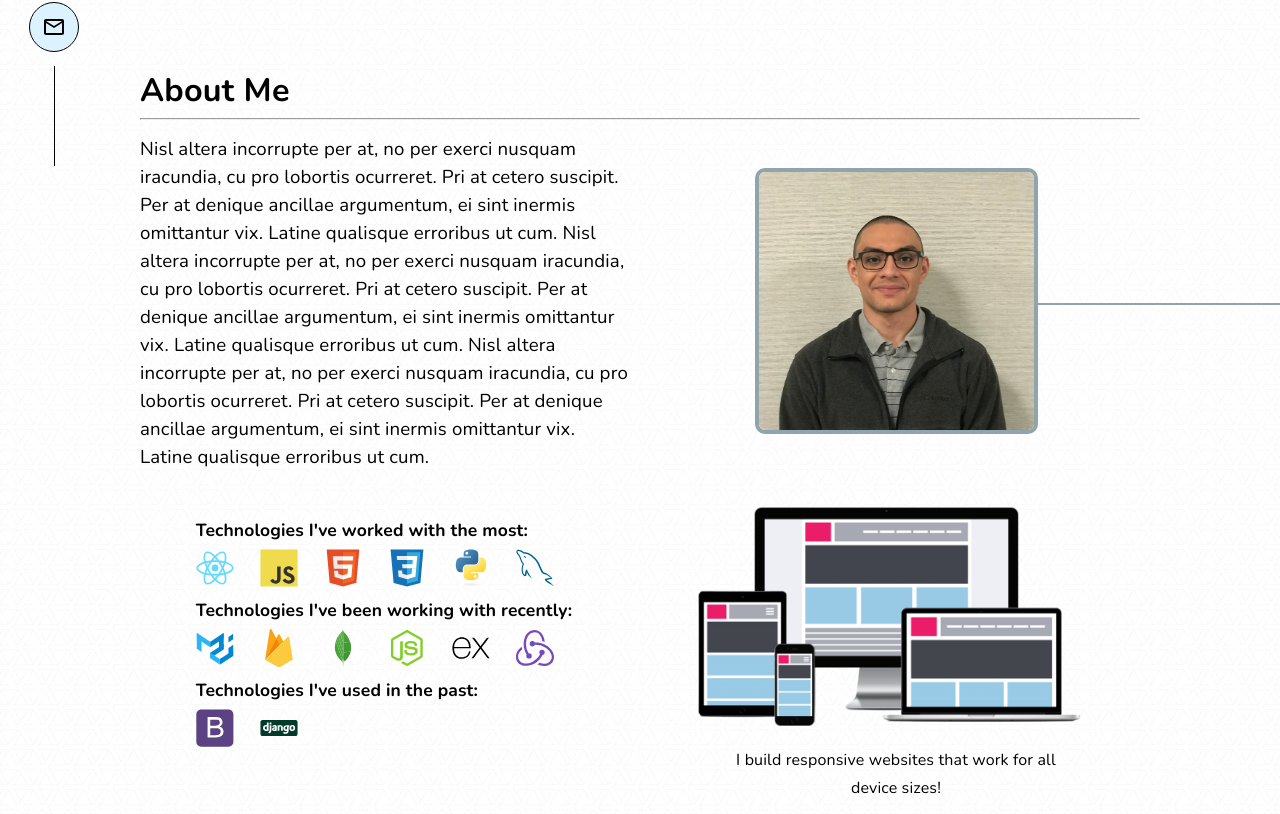
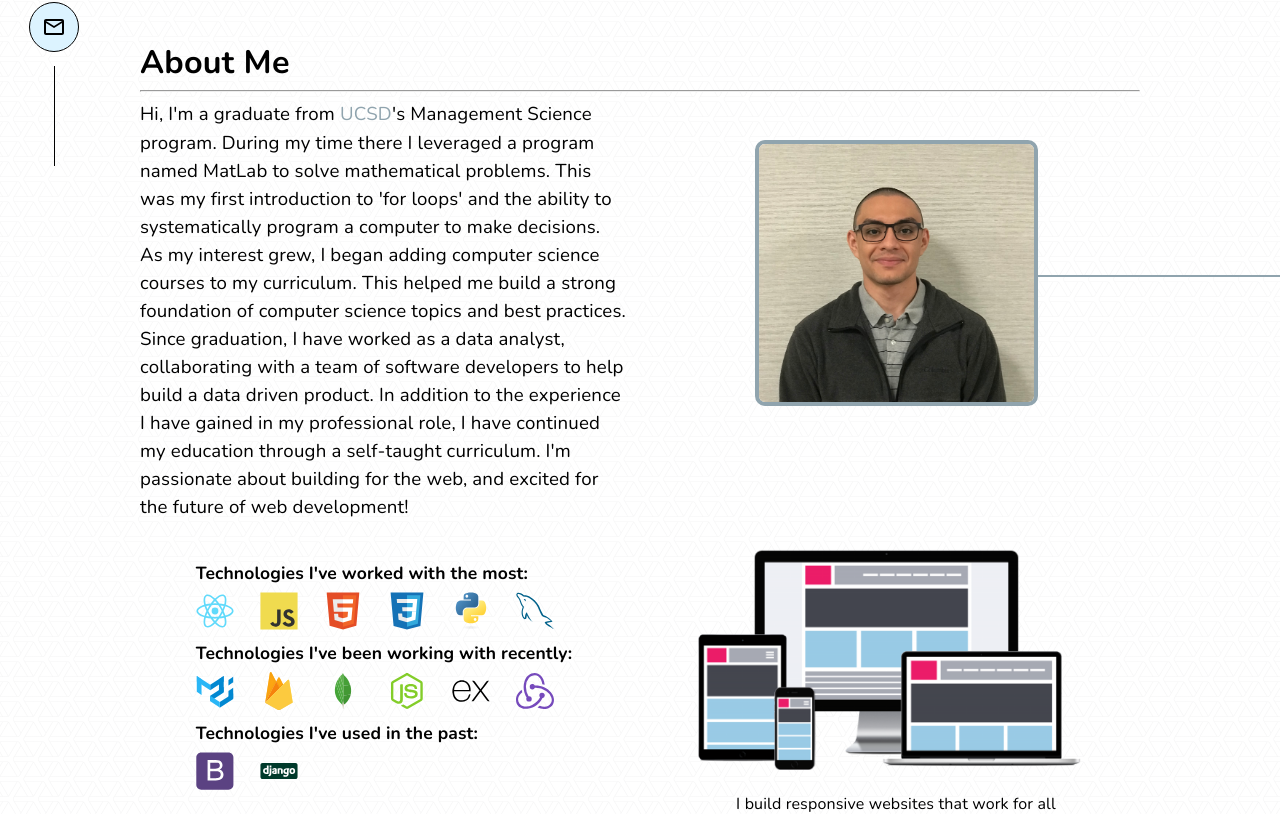
Before and after one commit to jaimelovera/online-portfolio-v3, a React (Create React App) app: page / in a window 1280 px wide. Shown: the part 634-1448 px from the top of the page. Built offline with nearby package versions, Linux system fonts and the light colour scheme.

Commit message:
made navbar a funcional component and used a react hook. Made a underline effect on hover and made it its own reusable component. Restructured alot of my code and moved things to their own components. removed navbar css module file and used inline styling instead.

```diff
--- a/src/components/sections/about/About.js
+++ b/src/components/sections/about/About.js
@@ -1,4 +1,7 @@
-import React, { Fragment } from "react";
+import React from "react";
+import Technologies from "./Technologies";
+
+import MyHoverLink from "../../../util/MyHoverLink";
 import ProfileImg from "../../../img/profile-photo.jpg";
 import WebDevImg from "../../../img/web-development.png";
 
@@ -6,23 +9,6 @@ import WebDevImg from "../../../img/web-development.png";
 import { withStyles } from "@material-ui/core/styles";
 import Grid from "@material-ui/core/Grid";
 import Typography from "@material-ui/core/Typography";
-import Tooltip from "@material-ui/core/Tooltip";
-
-// Technologies Icons
-import JavaScriptSvg from "../../../img/technologies/javascript.svg";
-import BootStrapSvg from "../../../img/technologies/bootstrap.svg";
-import MaterialUISvg from "../../../img/technologies/material-ui.svg";
-import FirebaseSvg from "../../../img/technologies/firebase.svg";
-import MongoDBSvg from "../../../img/technologies/mongodb.svg";
-import ExpressSvg from "../../../img/technologies/express.svg";
-import DjangoSvg from "../../../img/technologies/django.svg";
-import PythonSvg from "../../../img/technologies/python.svg";
-import NodeJSSvg from "../../../img/technologies/nodejs.svg";
-import ReactSvg from "../../../img/technologies/react.svg";
-import MySQLSvg from "../../../img/technologies/mysql.svg";
-import HTML5Svg from "../../../img/technologies/html5.svg";
-import ReduxSvg from "../../../img/technologies/redux.svg";
-import CSS3Svg from "../../../img/technologies/css3.svg";
 
 const styles = (theme) => ({
   sectionContainer: {
@@ -52,13 +38,6 @@ const styles = (theme) => ({
     height: "auto",
     maxWidth: 400,
   },
-  techLogo: {
-    width: "100%",
-    height: "auto",
-    maxWidth: 38,
-    maxHeight: 38,
-    padding: "5px 0 5px 0",
-  },
   technologiesContainer: {
     padding: "20px 0 40px 0",
     alignItems: "center",
@@ -70,61 +49,19 @@ function About(props) {
 
   const aboutMarkup = (
     <Typography variant="body1">
-      Nisl altera incorrupte per at, no per exerci nusquam iracundia, cu pro
-      lobortis ocurreret. Pri at cetero suscipit. Per at denique ancillae
-      argumentum, ei sint inermis omittantur vix. Latine qualisque erroribus ut
-      cum. Nisl altera incorrupte per at, no per exerci nusquam iracundia, cu
-      pro lobortis ocurreret. Pri at cetero suscipit. Per at denique ancillae
-      argumentum, ei sint inermis omittantur vix. Latine qualisque erroribus ut
-      cum. Nisl altera incorrupte per at, no per exerci nusquam iracundia, cu
-      pro lobortis ocurreret. Pri at cetero suscipit. Per at denique ancillae
-      argumentum, ei sint inermis omittantur vix. Latine qualisque erroribus ut
-      cum.
+      Hi, I'm a graduate from <MyHoverLink href="/">UCSD</MyHoverLink>
+      's Management Science program. During my time there I leveraged a program
+      named MatLab to solve mathematical problems. This was my first
+      introduction to 'for loops' and the ability to systematically program a
+      computer to make decisions. As my interest grew, I began adding computer
+      science courses to my curriculum. This helped me build a strong foundation
+      of computer science topics and best practices. Since graduation, I have
+      worked as a data analyst, collaborating with a team of software developers
+      to help build a data driven product. In addition to the experience I have
+      gained in my professional role, I have continued my education through a
+      self-taught curriculum. I'm passionate about building for the web, and
+      excited for the future of web development!
     </Typography>
-  );
-
-  const gridTechLogoItem = (src, alt) => {
-    return (
-      <Grid item xs={2}>
-        <Tooltip title={alt.split(" ")[0]} placement="top" arrow>
-          <img src={src} alt={alt} className={classes.techLogo} />
-        </Tooltip>
-      </Grid>
-    );
-  };
-
-  const technologiesMarkUp = (
-    <Fragment>
-      <Typography variant="h6">
-        Technologies I've worked with the most:
-      </Typography>
-      <Grid container spacing={1}>
-        {gridTechLogoItem(ReactSvg, "React Logo")}
-        {gridTechLogoItem(JavaScriptSvg, "JavaScript Logo")}
-        {gridTechLogoItem(HTML5Svg, "HTML5 Logo")}
-        {gridTechLogoItem(CSS3Svg, "CSS3 Logo")}
-        {gridTechLogoItem(PythonSvg, "Python Logo")}
-        {gridTechLogoItem(MySQLSvg, "MySQL Logo")}
-      </Grid>
-      <Typography variant="h6" className={classes.technologiesSection}>
-        Technologies I've been working with recently:
-      </Typography>
-      <Grid container spacing={1}>
-        {gridTechLogoItem(MaterialUISvg, "Material-UI Logo")}
-        {gridTechLogoItem(FirebaseSvg, "Firebase Logo")}
-        {gridTechLogoItem(MongoDBSvg, "MongoDB Logo")}
-        {gridTechLogoItem(NodeJSSvg, "NodeJS Logo")}
-        {gridTechLogoItem(ExpressSvg, "Express Logo")}
-        {gridTechLogoItem(ReduxSvg, "Redux Logo")}
-      </Grid>
-      <Typography variant="h6" className={classes.technologiesSection}>
-        Technologies I've used in the past:
-      </Typography>
-      <Grid container spacing={1}>
-        {gridTechLogoItem(BootStrapSvg, "Bootstrap Logo")}
-        {gridTechLogoItem(DjangoSvg, "Django Logo")}
-      </Grid>
-    </Fragment>
   );
 
   return (
@@ -132,14 +69,14 @@ function About(props) {
       <div className="content-container">
         <Typography variant="h4">About Me</Typography>
         <hr />
-        <Grid container alignItems="center" spacing={3}>
+        <Grid container spacing={3}>
           <Grid item xs={12} sm={6}>
             <Grid container>
               <Grid item>{aboutMarkup}</Grid>
             </Grid>
           </Grid>
           <Grid item xs={12} sm={6}>
-            <Grid container justify="center">
+            <Grid container justify="center" alignItems="center">
               <Grid item>
                 <div style={{ position: "relative" }}>
                   <div className={classes.profileImgBorder} />
@@ -162,7 +99,7 @@ function About(props) {
               alignItems="flex-start"
             >
               <Grid item className={classes.technologiesContainer}>
-                {technologiesMarkUp}
+                <Technologies />
               </Grid>
             </Grid>
           </Grid>
--- /dev/null
+++ b/src/components/sections/about/GridTechLogoItem.js
@@ -0,0 +1,27 @@
+import React from "react";
+
+// Material-UI Stuff
+import Grid from "@material-ui/core/Grid";
+import Tooltip from "@material-ui/core/Tooltip";
+
+function GridTechLogoItem(props) {
+  const { src, alt } = props;
+  const styles = {
+    techLogo: {
+      width: "100%",
+      height: "auto",
+      maxWidth: 38,
+      maxHeight: 38,
+      padding: "5px 0 5px 0",
+    },
+  };
+
+  return (
+    <Grid item xs={2}>
+      <Tooltip title={alt.split(" ")[0]} placement="top" arrow>
+        <img src={src} alt={alt} style={styles.techLogo} />
+      </Tooltip>
+    </Grid>
+  );
+}
+export default GridTechLogoItem;
--- /dev/null
+++ b/src/components/sections/about/Technologies.js
@@ -0,0 +1,57 @@
+import React, { Fragment } from "react";
+import GridTechLogoItem from "./GridTechLogoItem";
+
+// Material-UI Stuff
+import Grid from "@material-ui/core/Grid";
+import Typography from "@material-ui/core/Typography";
+
+// Technologies Icons
+import JavaScriptSvg from "../../../img/technologies/javascript.svg";
+import BootStrapSvg from "../../../img/technologies/bootstrap.svg";
+import MaterialUISvg from "../../../img/technologies/material-ui.svg";
+import FirebaseSvg from "../../../img/technologies/firebase.svg";
+import MongoDBSvg from "../../../img/technologies/mongodb.svg";
+import ExpressSvg from "../../../img/technologies/express.svg";
+import DjangoSvg from "../../../img/technologies/django.svg";
+import PythonSvg from "../../../img/technologies/python.svg";
+import NodeJSSvg from "../../../img/technologies/nodejs.svg";
+import ReactSvg from "../../../img/technologies/react.svg";
+import MySQLSvg from "../../../img/technologies/mysql.svg";
+import HTML5Svg from "../../../img/technologies/html5.svg";
+import ReduxSvg from "../../../img/technologies/redux.svg";
+import CSS3Svg from "../../../img/technologies/css3.svg";
+
+function Technologies() {
+  return (
+    <Fragment>
+      <Typography variant="h6">
+        Technologies I've worked with the most:
+      </Typography>
+      <Grid container spacing={1}>
+        <GridTechLogoItem src={ReactSvg} alt="React Logo" />
+        <GridTechLogoItem src={JavaScriptSvg} alt="JavaScript Logo" />
+        <GridTechLogoItem src={HTML5Svg} alt="HTML5 Logo" />
+        <GridTechLogoItem src={CSS3Svg} alt="CSS3 Logo" />
+        <GridTechLogoItem src={PythonSvg} alt="Python Logo" />
+        <GridTechLogoItem src={MySQLSvg} alt="MySQL Logo" />
+      </Grid>
+      <Typography variant="h6">
+        Technologies I've been working with recently:
+      </Typography>
+      <Grid container spacing={1}>
+        <GridTechLogoItem src={MaterialUISvg} alt="Material-UI Logo" />
+        <GridTechLogoItem src={FirebaseSvg} alt="Firebase Logo" />
+        <GridTechLogoItem src={MongoDBSvg} alt="MongoDB Logo" />
+        <GridTechLogoItem src={NodeJSSvg} alt="NodeJS Logo" />
+        <GridTechLogoItem src={ExpressSvg} alt="Express Logo" />
+        <GridTechLogoItem src={ReduxSvg} alt="Redux Logo" />
+      </Grid>
+      <Typography variant="h6">Technologies I've used in the past:</Typography>
+      <Grid container spacing={1}>
+        <GridTechLogoItem src={BootStrapSvg} alt="Bootstrap Logo" />
+        <GridTechLogoItem src={DjangoSvg} alt="Django Logo" />
+      </Grid>
+    </Fragment>
+  );
+}
+export default Technologies;
--- a/src/components/sections/intro/Intro.js
+++ b/src/components/sections/intro/Intro.js
@@ -73,10 +73,8 @@ function Intro(props) {
                 variant="body1"
                 className={`${classes.longInfo} ${classes.textShadowPrimary}`}
               >
-                Nisl altera incorrupte per at, no per exerci nusquam iracundia,
-                cu pro lobortis ocurreret. Pri at cetero suscipit. Per at
-                denique ancillae argumentum, ei sint inermis omittantur vix.
-                Latine qualisque erroribus ut cum.
+                I'm an aspiring software developer based in San Diego, CA
+                specializing in building exceptional websites and applications.
               </Typography>
             </Grid>
           </Grid>
--- /dev/null
+++ b/src/util/MyHoverLink.js
@@ -0,0 +1,68 @@
+import React from "react";
+
+// Material-UI stuff
+import { withStyles } from "@material-ui/core/styles";
+import Link from "@material-ui/core/Link";
+
+const styles = (theme) => ({
+  primary: {
+    color: theme.palette.primary.main,
+    display: "inline-block",
+    "&:hover": { textDecoration: "none" },
+    "&:after": {
+      content: "''",
+      display: "block",
+      width: 0,
+      height: 1,
+      position: "relative",
+      bottom: "0.2em",
+      backgroundColor: theme.palette.primary.main,
+      MozTransition: "all 0.25s cubic-bezier(0.645, 0.045, 0.355, 1) 0s",
+      OTransition: "all 0.25s cubic-bezier(0.645, 0.045, 0.355, 1) 0s",
+      WebkitTransition: "all 0.25s cubic-bezier(0.645, 0.045, 0.355, 1) 0s",
+      transition: "all 0.25s cubic-bezier(0.645, 0.045, 0.355, 1) 0s",
+    },
+    "&:hover::after": {
+      width: "100%",
+    },
+  },
+  secondary: {
+    color: theme.palette.secondary.main,
+    display: "inline-block",
+    "&:hover": { textDecoration: "none" },
+    "&:after": {
+      content: "''",
+      display: "block",
+      width: 0,
+      height: 1,
+      position: "relative",
+      bottom: "0.2em",
+      backgroundColor: theme.palette.secondary.main,
+      MozTransition: "all 0.25s cubic-bezier(0.645, 0.045, 0.355, 1) 0s",
+      OTransition: "all 0.25s cubic-bezier(0.645, 0.045, 0.355, 1) 0s",
+      WebkitTransition: "all 0.25s cubic-bezier(0.645, 0.045, 0.355, 1) 0s",
+      transition: "all 0.25s cubic-bezier(0.645, 0.045, 0.355, 1) 0s",
+    },
+    "&:hover::after": {
+      width: "100%",
+    },
+  },
+});
+
+function MyHoverLink(props) {
+  const {
+    classes: { primary, secondary },
+    className,
+    color,
+  } = props;
+
+  return (
+    <Link
+      {...props}
+      className={`${className} ${color === "secondary" ? secondary : primary}`}
+    >
+      {props.children}
+    </Link>
+  );
+}
+export default withStyles(styles)(MyHoverLink);
--- a/src/util/theme.js
+++ b/src/util/theme.js
@@ -52,4 +52,5 @@ export default {
       fontWeight: 700,
     },
   },
+  globalStyles: {},
 };
```
Also changed, not shown: src/components/layout/NavBar/Navbar.js (+71 -35 lines), src/components/layout/NavBar/Navbar.module.css (deleted, +0 -56 lines), src/components/sections/footer/Footer.js (+3 -7 lines), 1 other file (tests, documents, lock files or other folders).
